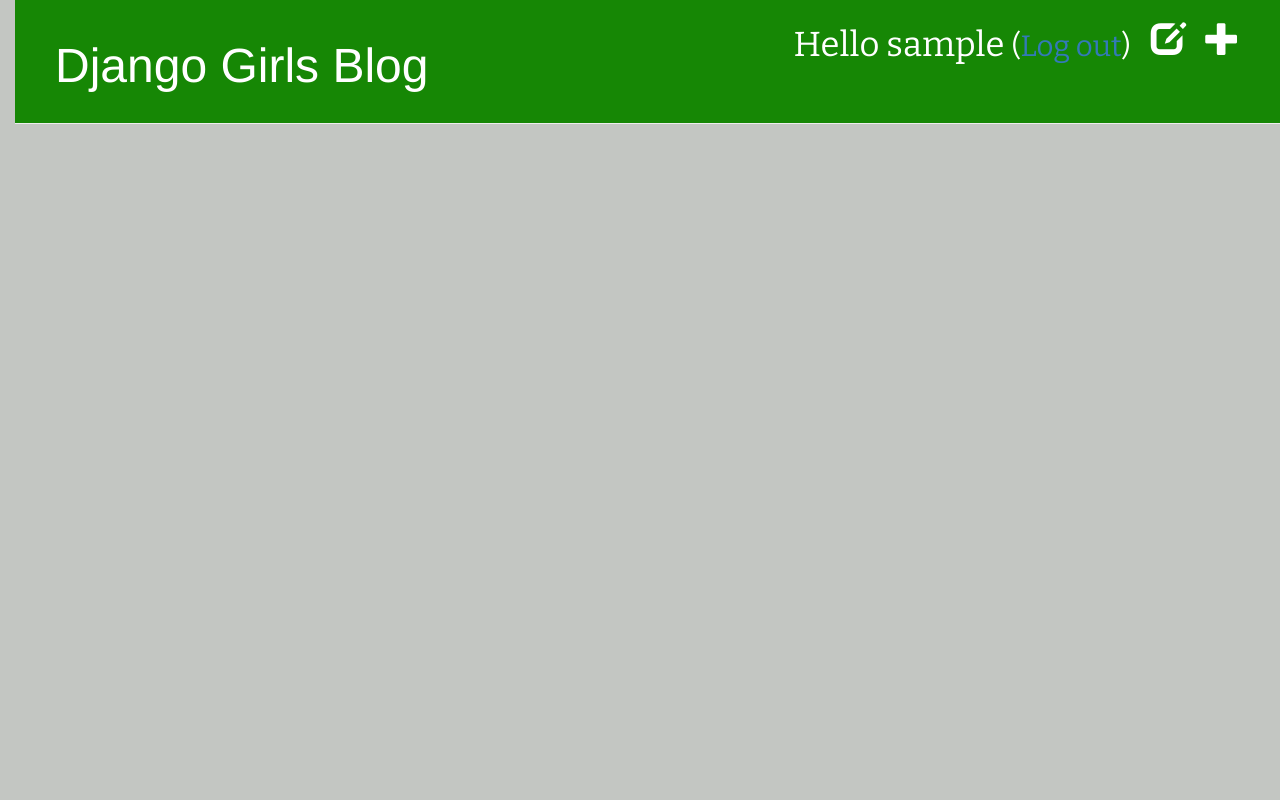
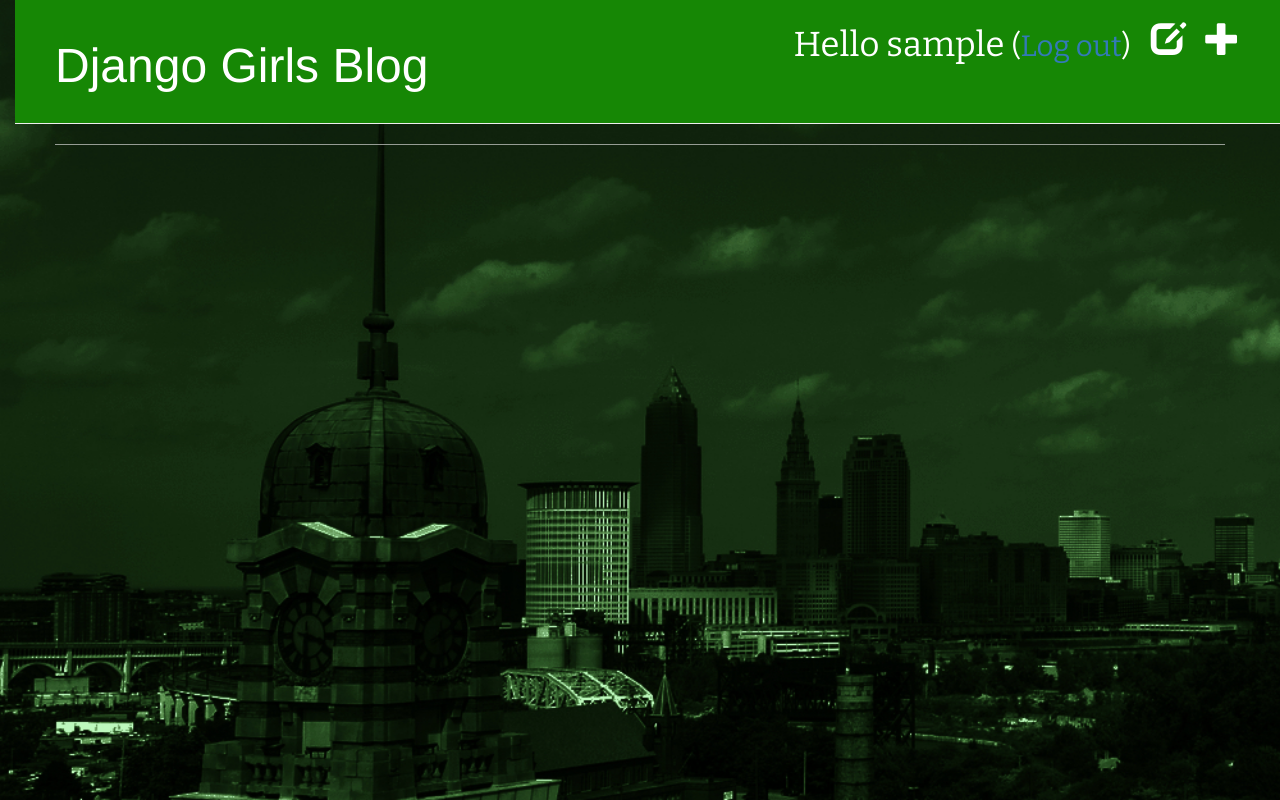
Before and after one commit to mUtterberg/my-django-blog, a Django app: a page that uses blog/templates/blog/base.html in a window 1280 px wide. Run offline with Django 3.2, Linux system fonts and the light colour scheme; the visitor is signed in with stand-in values (Sample User, id 1); data that the repository does not hold is empty; some libraries are stand-ins or nearby versions; some web fonts are replaced.

Commit message:
Added background image.

```diff
--- a/blog/static/css/blog.css
+++ b/blog/static/css/blog.css
@@ -5,7 +5,10 @@
 
 body {
     padding-left: 15px;
-    background-color: #c3c6c2;
+    background-image: url("../img/greenCity.jpg");
+    background-repeat: no-repeat;
+    background-size: cover;
+    /*background-color: #c3c6c2;*/
     font-family: 'Bitter';
 }
 
@@ -23,6 +26,8 @@
 
 .content {
     margin-left: 40px;
+    background-color: #c3c6c2;
+    opacity: 0.75;
 }
 
 h1, h2, h3, h4 {
```
Also changed, not shown: blog/static/img/greenCity.gif (added), blog/static/img/greenCity.jpg (added).
